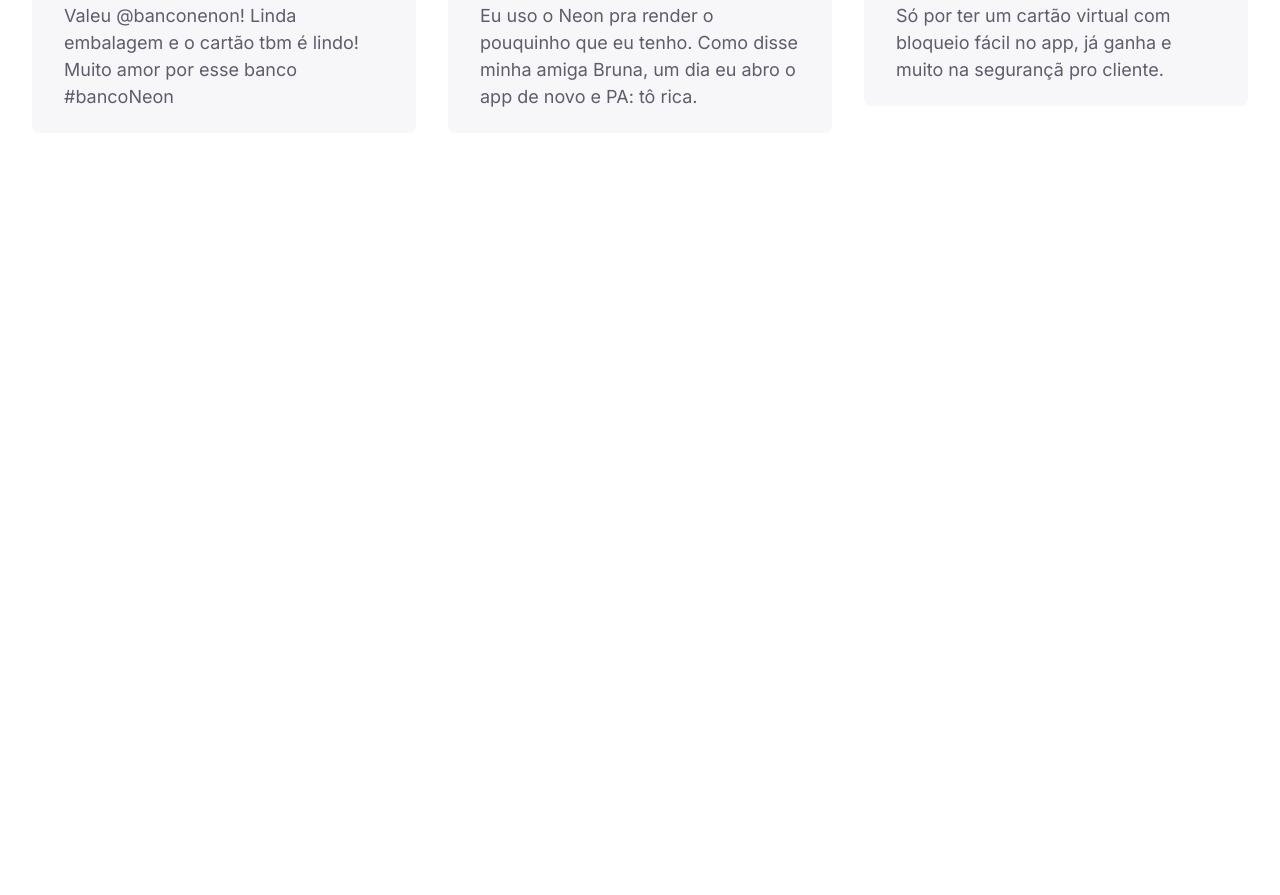
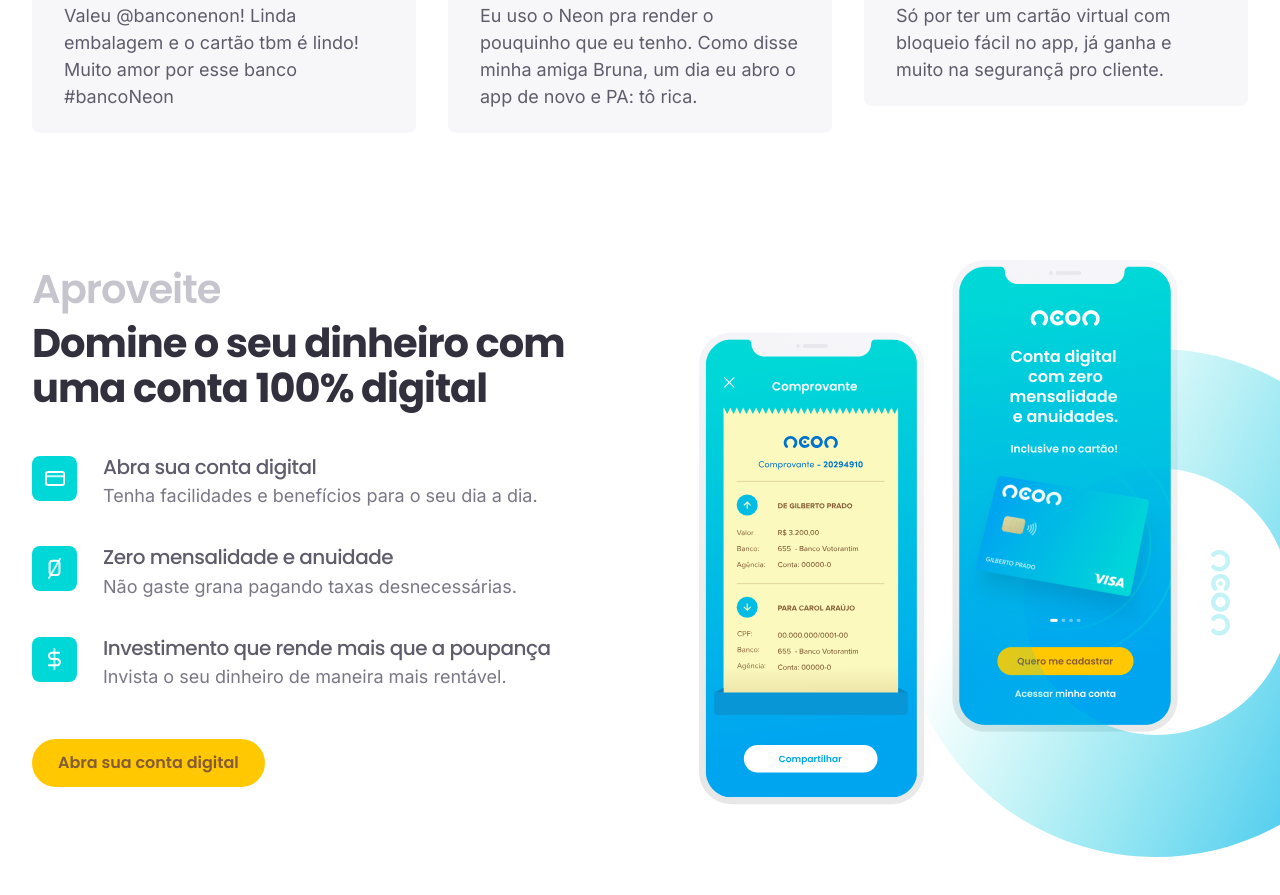
Before and after one commit to lanjosdev/lp-neon, a plain HTML site: page index.html in a window 1280 px wide. Shown: the part 2389-3284 px from the top of the page. Before the commit the page ends 2522 px from the top, so only its background shows below. Drawn offline with nearby package versions, Linux system fonts and the light colour scheme.

Commit message:
add Section conta digital

```diff
--- a/index.html
+++ b/index.html
@@ -243,6 +243,55 @@
         </div>
     </section>
 
+    <section class="s-conta">
+        <div class="grid">
+
+        <div class="info">
+            <h2>
+                <span>Aproveite</span>
+                Domine o seu dinheiro com uma conta 100% digital
+            </h2>
+            <ul>
+                <li>
+                    <div class="icon">
+                        <img src="./src/assets/icon-cartao-internacional.svg" alt="">
+                    </div>
+                    <div class="text">
+                        <h4>Abra sua conta digital</h4>
+                        <p>Tenha facilidades e benefícios para o seu dia a dia.</p>
+                    </div>
+                </li>
+                <li>
+                    <div class="icon">
+                        <img src="./src/assets/icon-taxa-zero.svg" alt="">
+                    </div>
+                    <div class="text">
+                        <h4>Zero mensalidade e anuidade</h4>
+                        <p>Não gaste grana pagando taxas desnecessárias.</p>
+                    </div>
+                </li>
+                <li>
+                    <div class="icon">
+                        <img src="./src/assets/icon-poupanca.svg" alt="">
+                    </div>
+                    <div class="text">
+                        <h4>Investimento que rende mais que a poupança</h4>
+                        <p>Invista o seu dinheiro de maneira mais rentável.</p>
+                    </div>
+                </li>
+            </ul>
+            <button class="btn-primary">Abra sua conta digital</button>
+        </div>
+
+        <div class="ilustra">
+            <img src="./src/assets/mockup-01.svg" class="mockup1" alt="">
+            <img src="./src/assets/mockup-02.png" class="mockup2" alt="">
+            <img src="./src/assets/circle-conta-digital.svg" class="circle" alt="">
+        </div>
+
+        </div>
+    </section>
+
 
     <!-- Swiper JS -->
     <script src="https://cdn.jsdelivr.net/npm/swiper@11/swiper-bundle.min.js"></script>
--- /dev/null
+++ b/src/scss/_S-conta.scss
@@ -0,0 +1,84 @@
+.s-conta {
+    @include spacing-lateral();
+    padding-top: 12.7rem;
+    padding-bottom: 8.59rem;
+
+    .grid {
+        display: flex;
+        justify-content: space-between;
+    }
+
+    .info {
+        width: 100%;
+        max-width: 54.2rem;
+        margin-top: .7rem;
+
+        h2 {
+            color: $gray-600;
+            font-weight: 700;
+            margin-bottom: 4.5rem;
+            span {
+                display: block;
+                color: $gray-200;
+                font-weight: 600;
+
+                margin-bottom: .9rem;
+            }
+        }
+
+        ul {
+            display: flex;
+            flex-direction: column;
+            gap: 3.7rem;
+            margin-bottom: 4.9rem;
+
+            li {
+                display: flex;
+                gap: 2.6rem;
+
+                .icon {
+                    background-color: $brand-green-light;
+                    min-width: 4.5rem;
+                    height: 4.5rem;
+                    border-radius: 8px;
+
+                    display: flex;
+                    justify-content: center;
+                    align-items: center;
+                }
+                .text {
+                    h4 {
+                        color: $gray-400;
+                        margin-bottom: .4rem;
+                    }
+                }
+            }
+        }
+    }
+
+    .ilustra {
+        position: relative;
+        width: 100%;
+        max-width: 71.2rem;
+        height: 59.803rem;
+        margin-right: -16.3rem;
+        // left: 12.5rem;
+
+        img {
+            position: absolute;
+
+            &.mockup1 {
+                left: 0;
+                bottom: 4.77rem;
+            }
+            &.mockup2 {
+                top: 0;
+                right: 23.3rem;
+            }
+            &.circle {
+                right: 0;
+                bottom: 0;
+            }
+        }
+    }
+}
--- a/src/scss/_global.scss
+++ b/src/scss/_global.scss
@@ -21,7 +21,7 @@
     // @media screen and (max-width: 560px) {
     //     overflow-x: hidden;
     // }
-    overflow-x: hidden;
+    // overflow-x: hidden;
 }
 body, input, textarea, button, select, a {
     font-family: $font-main, sans-serif;
--- a/src/scss/styles.scss
+++ b/src/scss/styles.scss
@@ -9,3 +9,4 @@
 @import 'Home';
 @import 'S-cardNeon';
 @import 'S-depoimentos';
+@import 'S-conta';
```
Also changed, not shown: src/css/styles.css, 1 other file.
